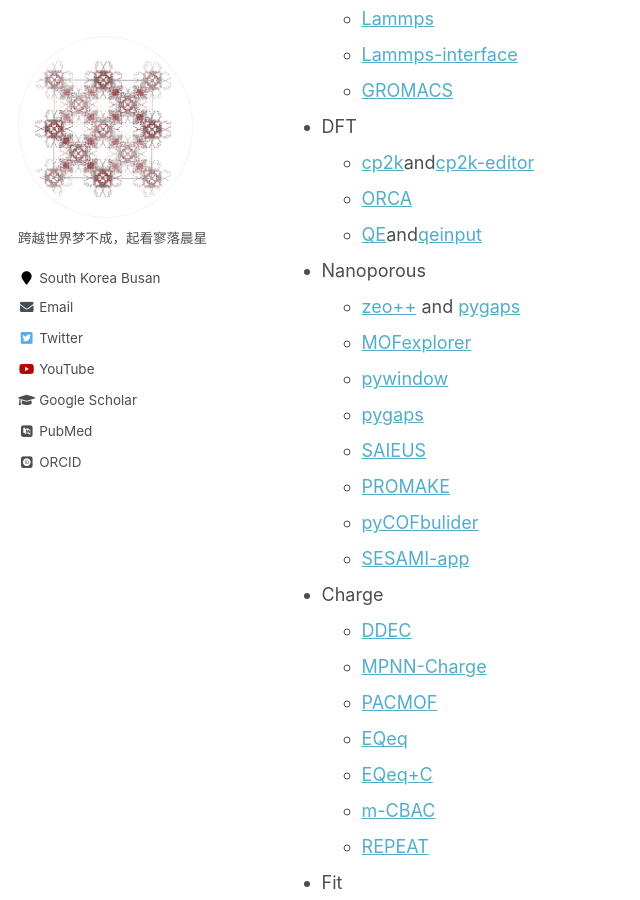
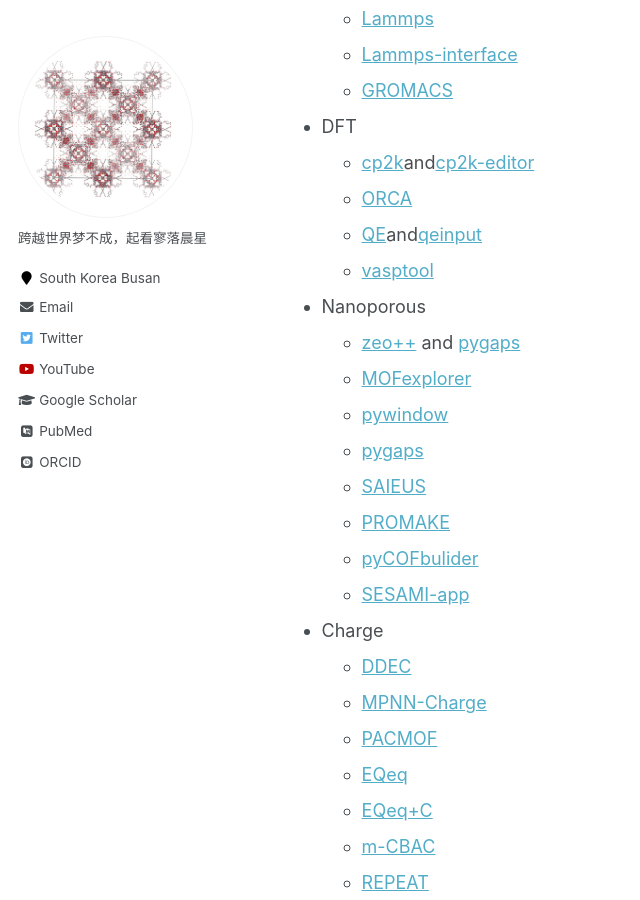
Before and after one commit to sxm13/ZGBshenxiaomoCV.github.io, a Jekyll site: the page built from _pages/markdown.md, in a window 1280 px wide and 900 px high, scrolled down 661 px. Shown: the whole window, without its empty margins (0-640 px from the left). Built offline with Jekyll 4.4.1, drawn with Linux system fonts in a browser that asks for light colours; some web fonts are replaced.

Commit message:
Update markdown.md

```diff
--- a/_pages/markdown.md
+++ b/_pages/markdown.md
@@ -27,6 +27,7 @@ redirect_from:
   * [cp2k](https://www.cp2k.org/ "cp2k")and[cp2k-editor](https://github.com/avishart/CP2K_Editor/)
   * [ORCA](https://orcaforum.kofo.mpg.de/app.php/portal)
   * [QE](https://www.quantum-espresso.org/)and[qeinput](https://www.materialscloud.org/work/tools/qeinputgenerator)
+  * [vasptool](https://theory.cm.utexas.edu/vtsttools/index.html)
 * Nanoporous
   * [zeo++](http://www.zeoplusplus.org/) and [pygaps](https://pygaps.readthedocs.io/en/master/)
   * [MOFexplorer](http://mausdin.github.io/MOFsite/mofPage.html)
```
